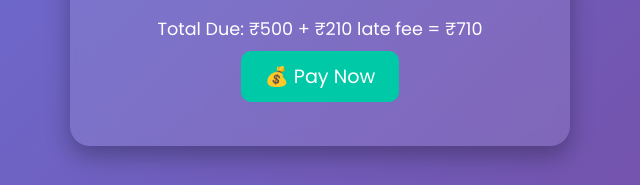
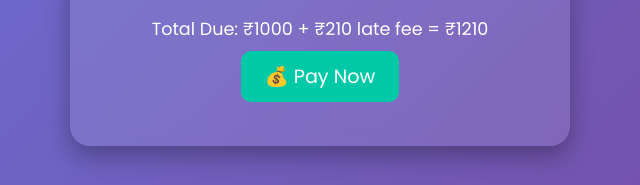
Before and after one commit to Nagesh241299/FundsForEmployess, a plain HTML site: page monthly-payment.html in a window 1280 px wide. Shown: the part 612-797 px from the top of the page, 320-960 px from the left. Drawn offline with Linux system fonts and the light colour scheme.

Commit message:
Update monthly-payment.html

```diff
--- a/monthly-payment.html
+++ b/monthly-payment.html
@@ -168,7 +168,7 @@
   </div>
 
   <script>
-    const baseAmount = 500;
+    const baseAmount = 1000;
 
     function generateLast5MonthsIncludingCurrent() {
       const select = document.getElementById("monthSelect");
```
